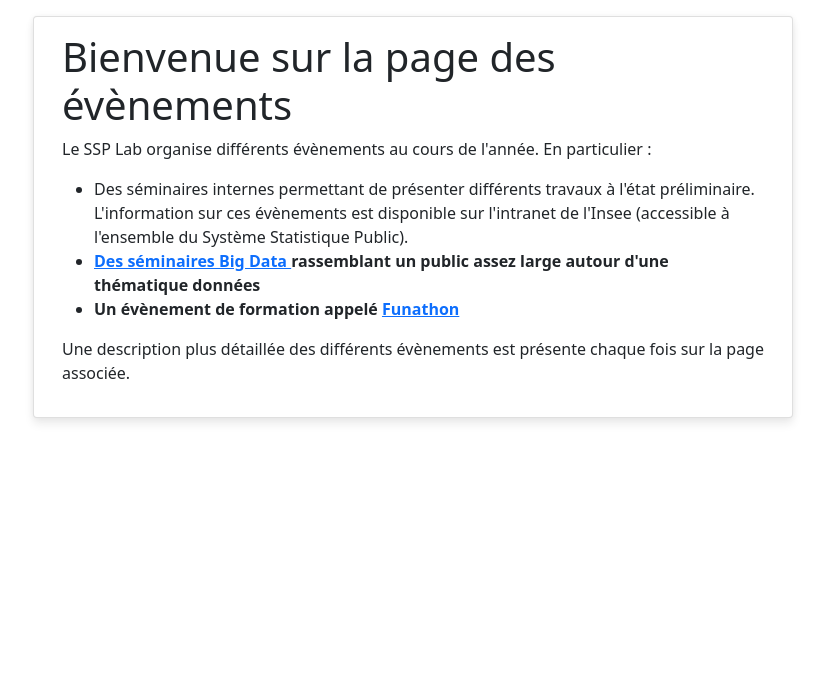
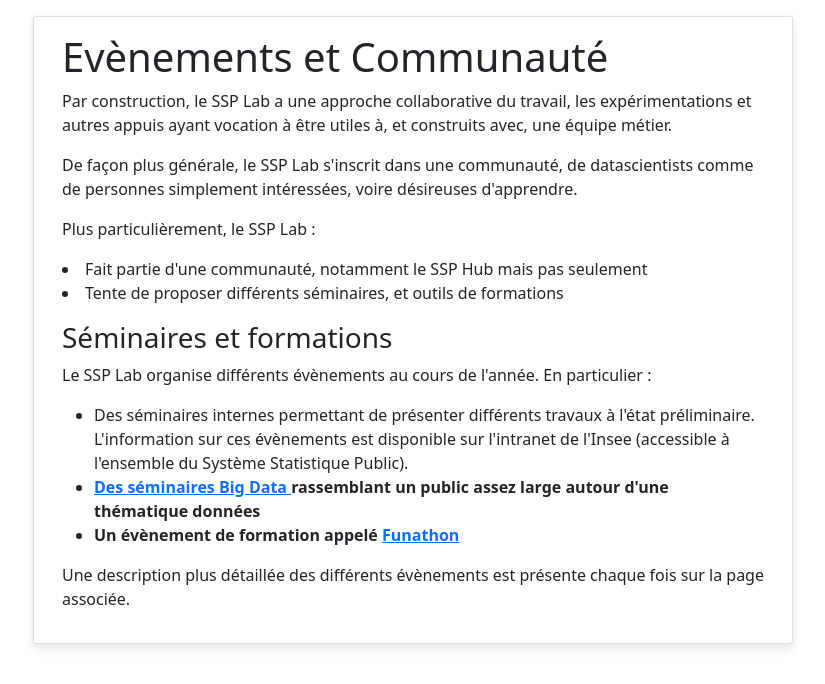
Before and after one commit to AurelienFortin/django_ssplab, a Django app: page /evenements/ in a window 1280 px wide. Shown: the part 56-740 px from the top of the page, without its empty margins (37-862 px from the left). Run offline with Django 3.2, Linux system fonts and the light colour scheme; some libraries are stand-ins or nearby versions.

Commit message:
séminaires

```diff
--- a/home/templates/home/evenements.html
+++ b/home/templates/home/evenements.html
@@ -9,7 +9,14 @@
 <div class = "row">
     <div class="col-md-8 card mb-4  mt-3 left  top" disabled>
         <div class="card-body" disabled>
-                <h1>Bienvenue sur la page des évènements</h1>
+                <h1>Evènements et Communauté</h1>
+                <p>Par construction, le SSP Lab a une approche collaborative du travail, les expérimentations et autres appuis ayant vocation à être utiles à, et construits avec, une équipe métier. </p>
+                <p>De façon plus générale, le SSP Lab s'inscrit dans une communauté, de datascientists comme de personnes simplement intéressées, voire désireuses d'apprendre.</p>
+                <p>Plus particulièrement, le SSP Lab :
+                    <li>Fait partie d'une communauté, notamment le SSP Hub mais pas seulement</li>
+                    <li>Tente de proposer différents séminaires, et outils de formations</li>
+                </p>
+                <h3>Séminaires et formations</h3>
                 <p>Le SSP Lab organise différents évènements au cours de l'année. En particulier :
 
                 </p>
```
